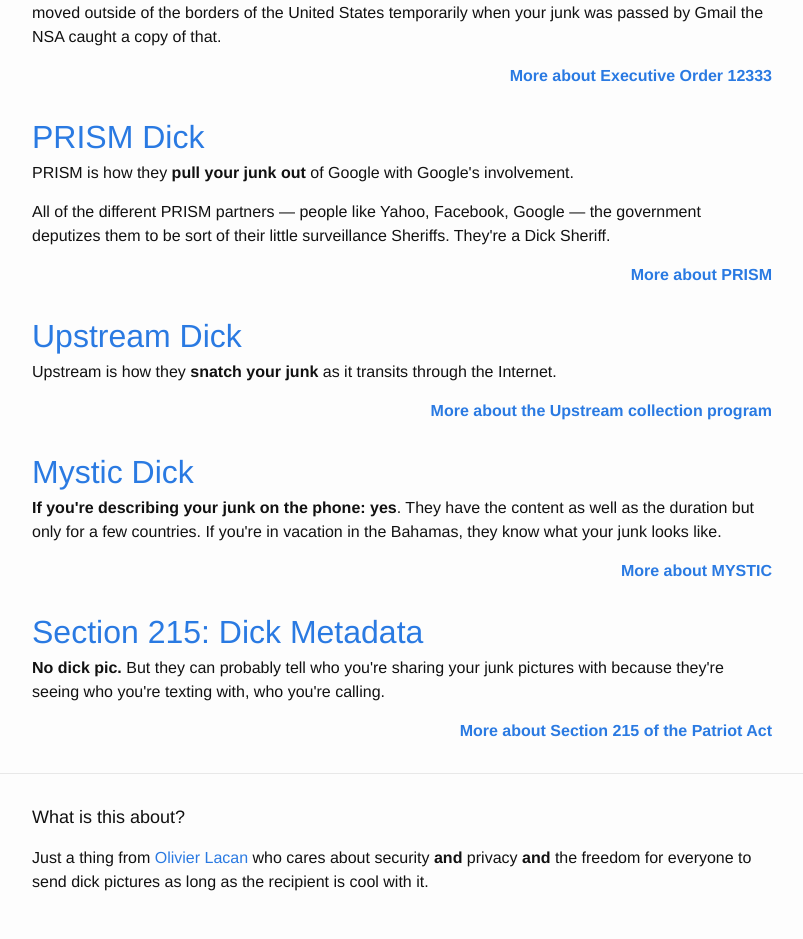
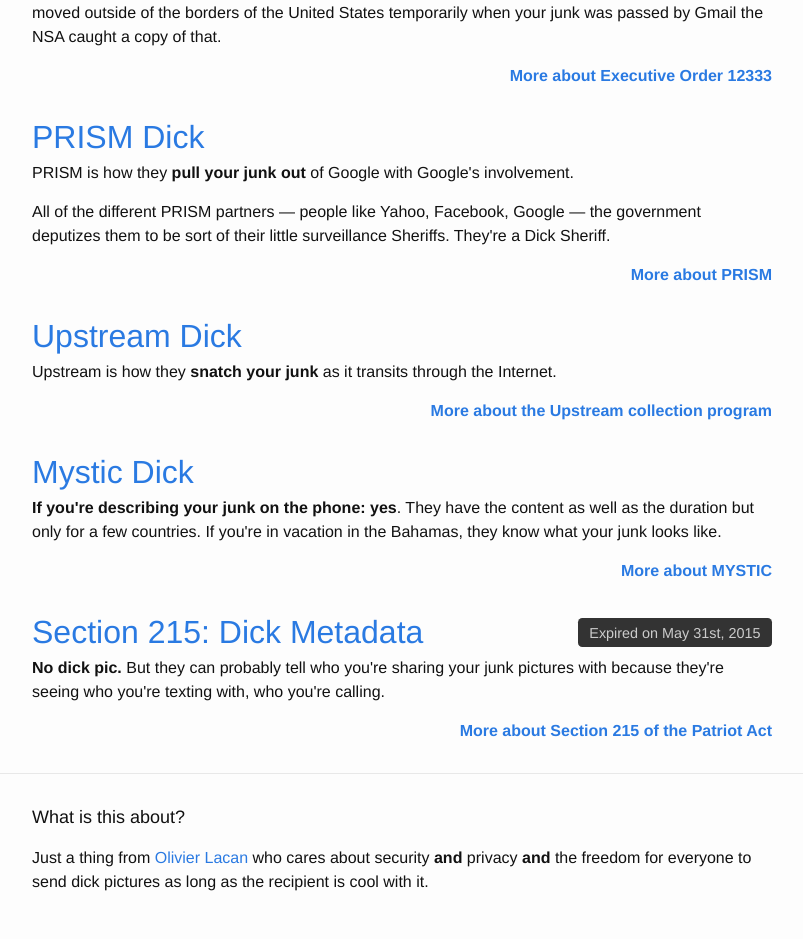
Before and after one commit to olivierlacan/can-they-see-my-dick, a Jekyll site: the page built from index.html, in a window 1280 px wide. Shown: the part 1336-2275 px from the top of the page, without its empty margins (238-1041 px from the left). Built offline with Jekyll 4.4.1, drawn with Linux system fonts in a browser that asks for light colours; comment, search, counter and statistics services are not loaded.

Commit message:
Add notice & link to EFF about Section 215 expiration

```diff
--- a/_layouts/default.html
+++ b/_layouts/default.html
@@ -58,11 +58,16 @@
             <a href="https://en.wikipedia.org/wiki/MYSTIC_%28surveillance_program%29" class="more">More about MYSTIC</a>
           </dd>
 
-          <dt><a name="section-215"></a><a href="#section-215">Section 215: Dick Metadata</a></dt>
+          <dt>
+            <a name="section-215"></a><a href="#section-215">Section 215: Dick Metadata</a>
+            <aside><a href="https://www.eff.org/deeplinks/2015/05/section-215-expires-now">Expired on May 31st, 2015</a></aside>
+          </dt>
           <dl>
             <p><strong>No dick pic.</strong> But they can probably tell who you're sharing your junk pictures with because they're seeing who you're texting with, who you're calling. </p>
 
             <a href="https://www.eff.org/deeplinks/2015/01/section-215-patriot-act-expires-june-congress-ready" class="more">More about Section 215 of the Patriot Act</a>
+
+
           </dl>
         </dl>
       </div>
--- a/_sass/_base.scss
+++ b/_sass/_base.scss
@@ -247,3 +247,20 @@ dt {
   border-radius: 0.3em;
   font-weight: 500;
 }
+
+aside {
+  font-size: 0.45em;
+  float: right;
+  vertical-align: top;
+  line-height: 1em;
+  display: inline-block;
+  margin-top: 0.7em;
+  background-color: #333;
+  border-radius: 0.3em;
+  padding: 0.5em 0.8em;
+
+  a:link, a:visited {
+    text-decoration: none;
+    color: #ccc;
+  }
+}
```
